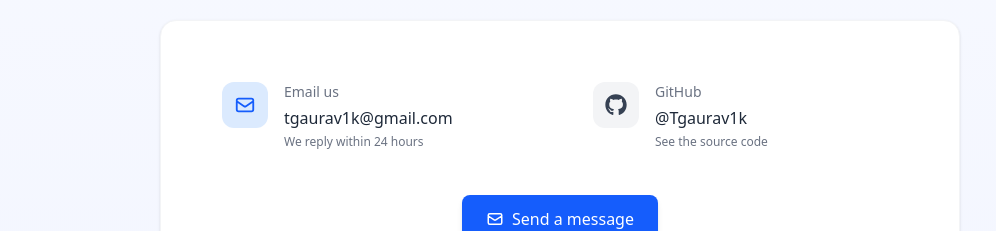
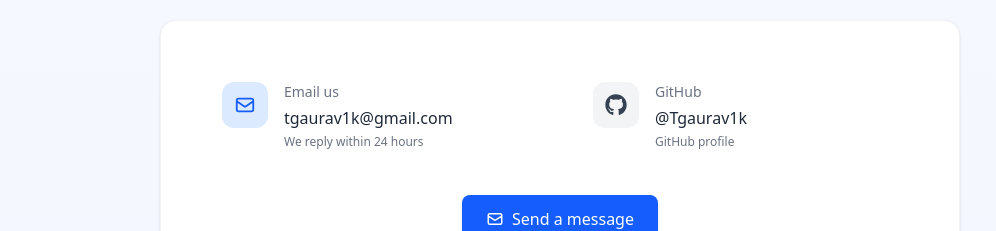
Before and after one commit to Tgaurav1k/NeoMail-Project, a React (Vite) app in the folder Frontend/: page / in a window 1280 px wide. Shown: the part 3260-3491 px from the top of the page, without its empty margins (80-1076 px from the left). Built offline with nearby package versions, Linux system fonts and the light colour scheme.

Commit message:
Change GitHub card subtitle to 'GitHub profile'

```diff
--- a/Frontend/src/Components/Landing.jsx
+++ b/Frontend/src/Components/Landing.jsx
@@ -516,7 +516,7 @@ const Landing = () => {
                   @Tgaurav1k
                 </div>
                 <div className="text-xs text-gray-500 mt-1">
-                  See the source code
+                  GitHub profile
                 </div>
               </div>
             </a>
```
